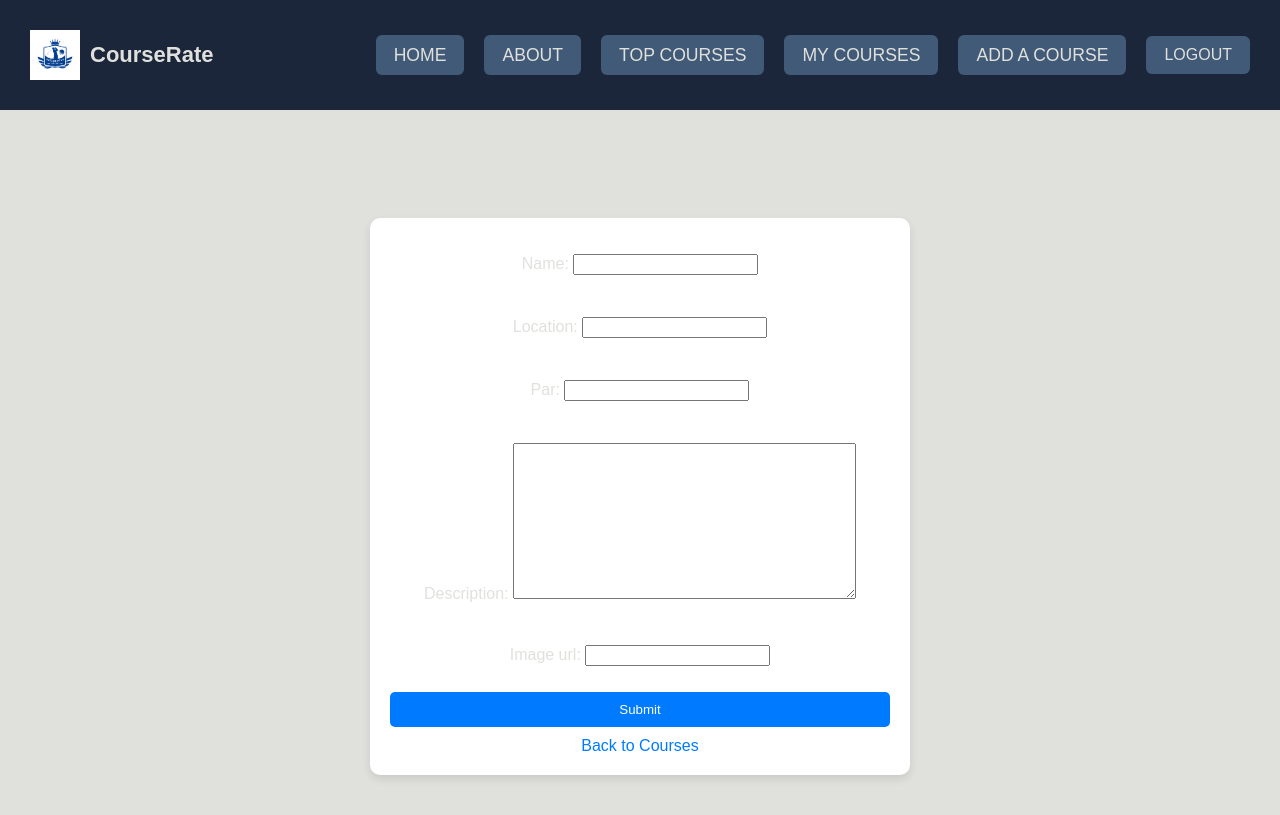
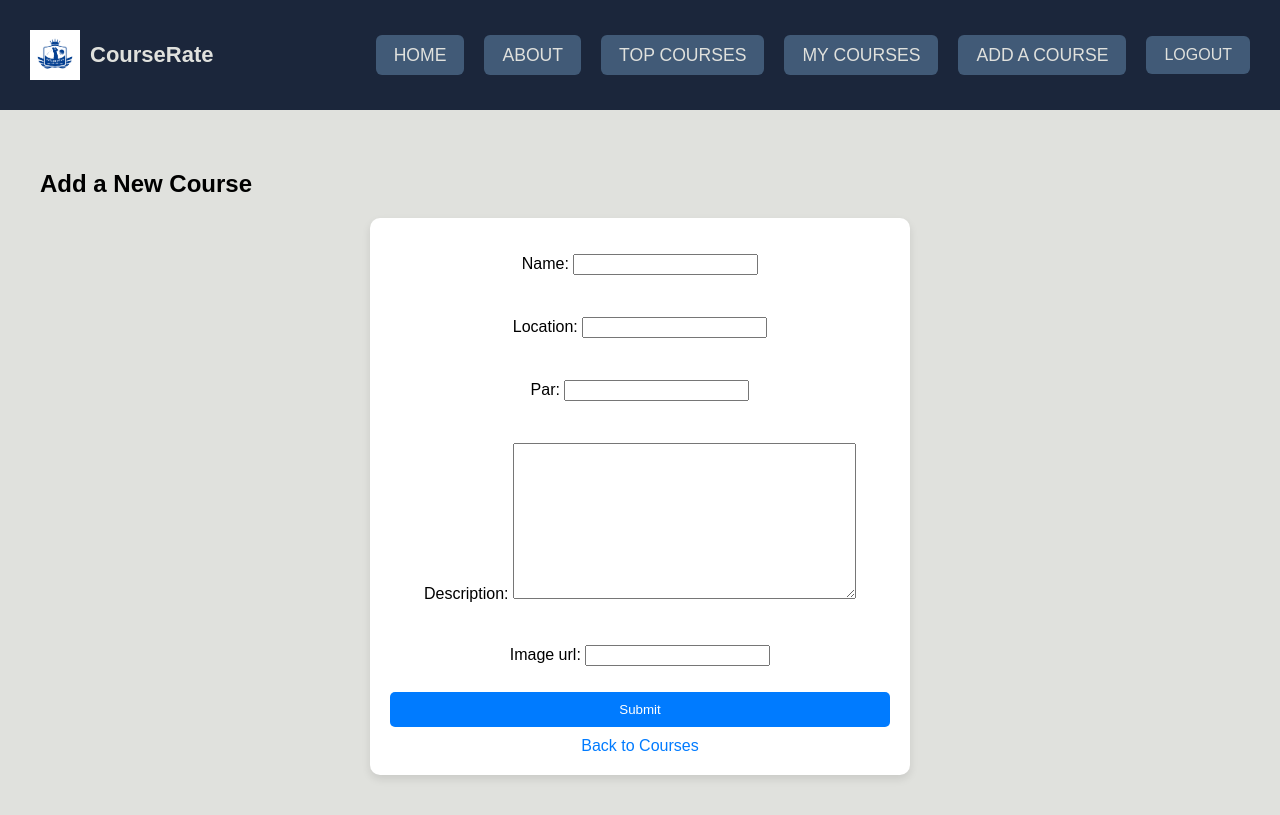
Before and after one commit to JWenham22/unit4-project, a Django app: page /courses/create/ in a window 1280 px wide. Run offline with Django 5.2, Linux system fonts and the light colour scheme; the visitor is signed in with stand-in values (Sample User, id 1).

Commit message:
adding a new course text color

```diff
--- a/main_app/static/css/base.css
+++ b/main_app/static/css/base.css
@@ -2,7 +2,6 @@ body {
     background-color: #e0e1dd;
     margin: 0;
     font-family: 'Arial', sans-serif;
-    color: #E0E1DD;
 }
 
 h2, h3 {
--- a/main_app/static/css/courses/course-form.css
+++ b/main_app/static/css/courses/course-form.css
@@ -6,6 +6,10 @@
     border-radius: 10px;
     box-shadow: 0px 4px 8px rgba(0, 0, 0, 0.1);
     text-align: center;
+}
+
+.form-container label {
+    color: black;
 }
 
 .form-container form {
```
